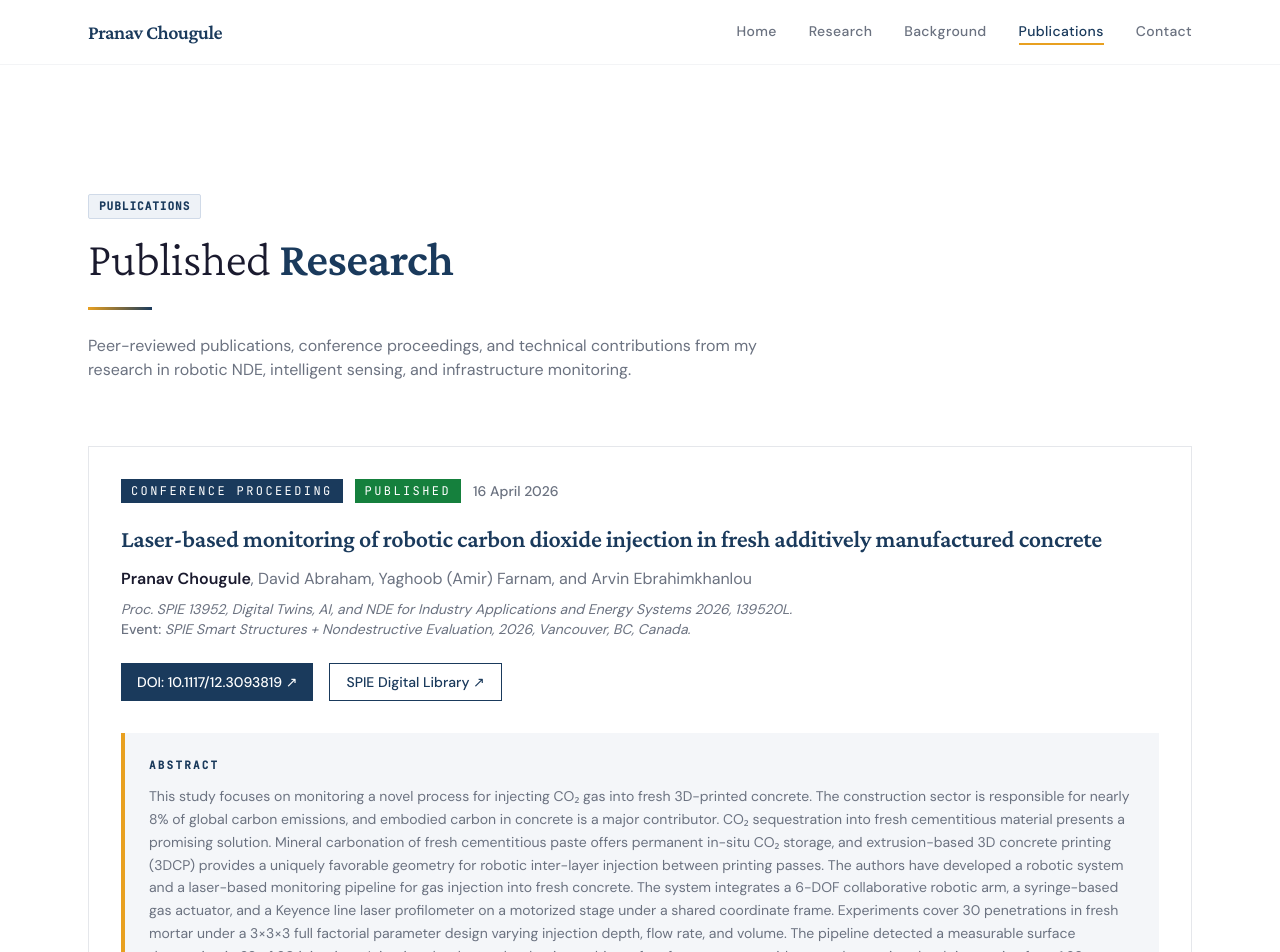
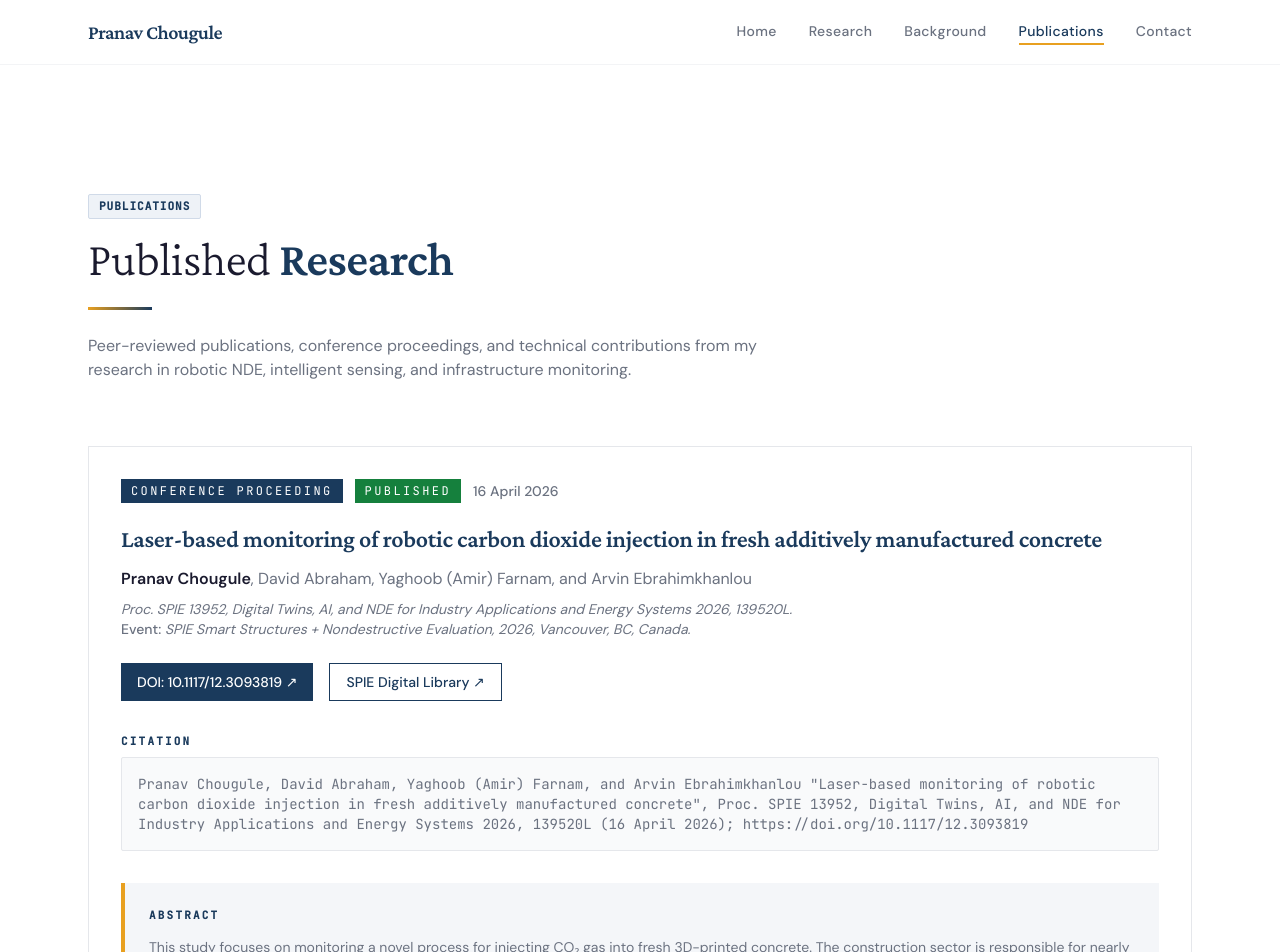
Before and after one commit to pranavc2255/pranavchougule-site, a Next.js app: page /publications in a window 1280 px wide. Shown: the top 952 px of the page. Built offline with nearby package versions, Linux system fonts and the light colour scheme.

Commit message:
Added citation block, full abstract, and SPIE ArticleLink

```diff
--- a/src/app/publications/page.tsx
+++ b/src/app/publications/page.tsx
@@ -38,7 +38,7 @@ export default function PublicationsPage() {
 
           {/* Title */}
           <h2 className="font-serif text-xl md:text-2xl text-navy font-semibold leading-snug mb-3">
-            <a href="https://doi.org/10.1117/12.3093819" target="_blank" rel="noopener noreferrer" className="hover:text-saffron transition-colors">
+            <a href="https://www.spiedigitallibrary.org/conference-proceedings-of-spie/13952/139520L/Laser-based-monitoring-of-robotic-carbon-dioxide-injection-in-fresh/10.1117/12.3093819.full?tab=ArticleLink" target="_blank" rel="noopener noreferrer" className="hover:text-saffron transition-colors">
               Laser-based monitoring of robotic carbon dioxide injection in fresh additively manufactured concrete
             </a>
           </h2>
@@ -59,9 +59,19 @@ export default function PublicationsPage() {
             <a href="https://doi.org/10.1117/12.3093819" target="_blank" rel="noopener noreferrer" className="font-sans text-xs md:text-sm font-medium text-white bg-navy px-4 py-2 hover:bg-navy-light transition-colors flex items-center gap-2">
               DOI: 10.1117/12.3093819 ↗
             </a>
-            <a href="https://www.spiedigitallibrary.org/conference-proceedings-of-spie/13952/139520L/Laser-based-monitoring-of-robotic-carbon-dioxide-injection-in-fresh/10.1117/12.3093819.full" target="_blank" rel="noopener noreferrer" className="font-sans text-xs md:text-sm font-medium text-navy border border-navy px-4 py-2 hover:bg-gray-50 transition-colors flex items-center gap-2">
+            <a href="https://www.spiedigitallibrary.org/conference-proceedings-of-spie/13952/139520L/Laser-based-monitoring-of-robotic-carbon-dioxide-injection-in-fresh/10.1117/12.3093819.full?tab=ArticleLink" target="_blank" rel="noopener noreferrer" className="font-sans text-xs md:text-sm font-medium text-navy border border-navy px-4 py-2 hover:bg-gray-50 transition-colors flex items-center gap-2">
               SPIE Digital Library ↗
             </a>
+          </div>
+
+          {/* Citation Block */}
+          <div className="mb-8">
+            <h3 className="font-mono text-[11px] uppercase tracking-widest text-navy mb-2 font-semibold">Citation</h3>
+            <div className="bg-gray-50 border border-gray-200 p-4 rounded-sm">
+              <p className="font-mono text-xs md:text-sm text-stone whitespace-pre-wrap break-words leading-relaxed">
+                Pranav Chougule, David Abraham, Yaghoob (Amir) Farnam, and Arvin Ebrahimkhanlou "Laser-based monitoring of robotic carbon dioxide injection in fresh additively manufactured concrete", Proc. SPIE 13952, Digital Twins, AI, and NDE for Industry Applications and Energy Systems 2026, 139520L (16 April 2026); https://doi.org/10.1117/12.3093819
+              </p>
+            </div>
           </div>
 
           {/* Abstract */}
```
